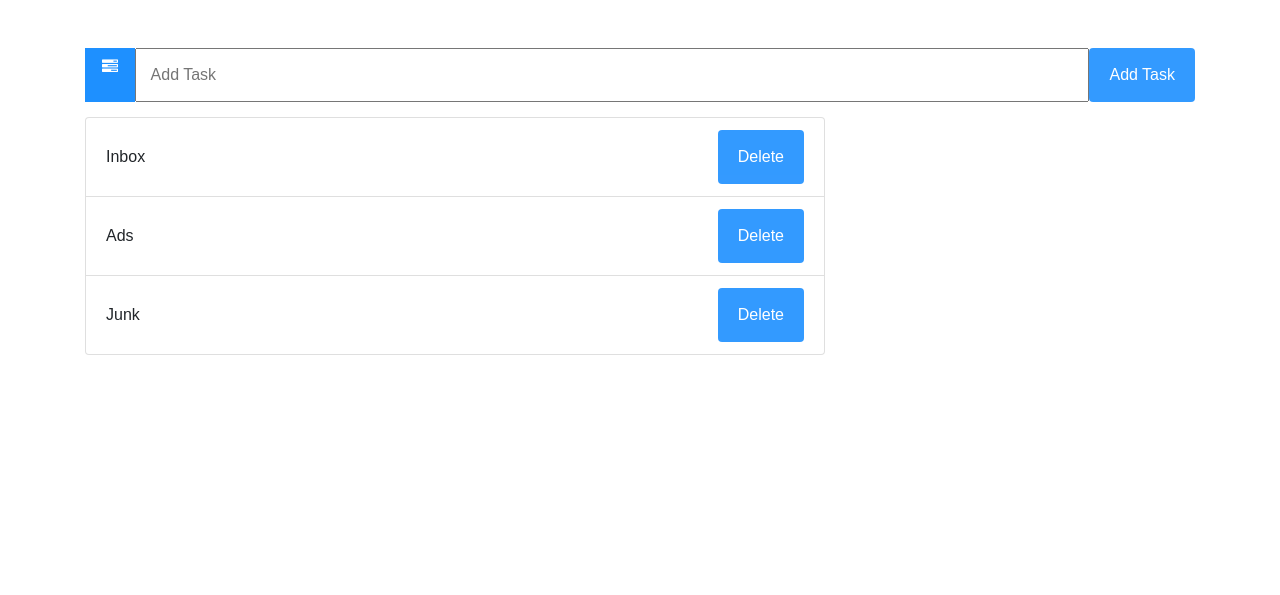
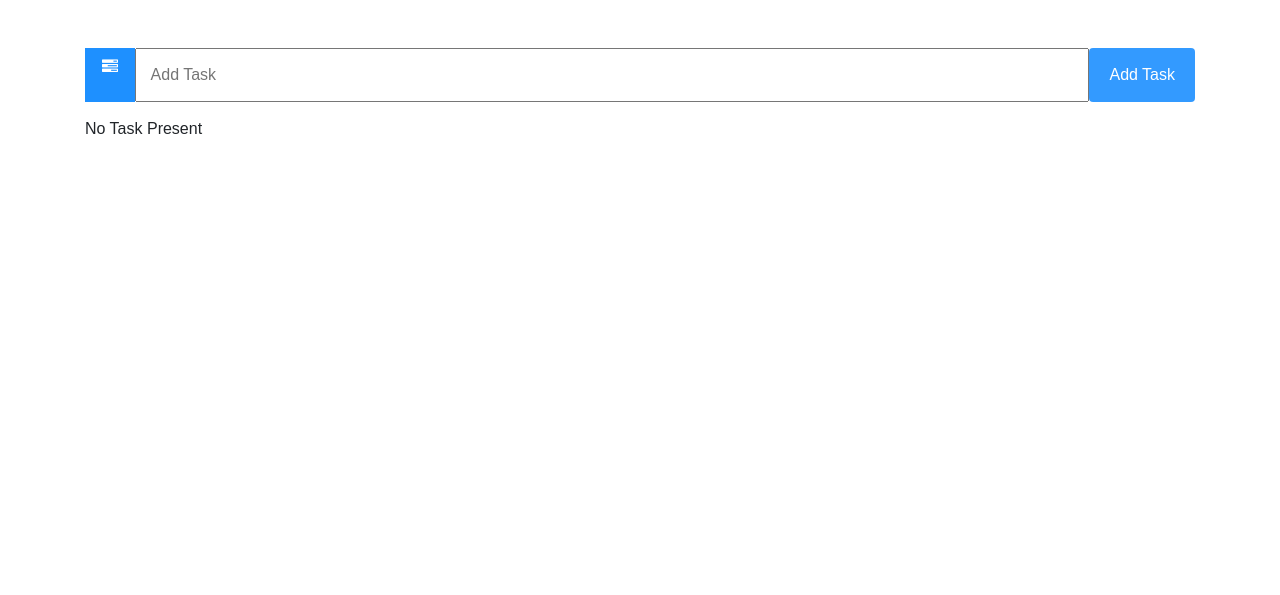
Before and after one commit to mohitgauniyal/travelassistant, a Django app: page /todo/ in a window 1280 px wide. Shown: the part 80-675 px from the top of the page. Run offline with Django 3.2, Linux system fonts and the light colour scheme; data that the repository does not hold is empty; some libraries are stand-ins or nearby versions.

Commit message:
Add Dynamic data in todo page

```diff
--- a/templates/todo/todo.html
+++ b/templates/todo/todo.html
@@ -1,7 +1,6 @@
 {% extends 'base.html' %}
 
 {% block content %}
-
 
 <section class="mx-auto m-5">
 
@@ -18,26 +17,22 @@
     </div>
 
     <div class="container ">
+        {% if tasks %}
+            {% for task in tasks %}
+
                 <ul class="list-group">
                     <li class="col-8 list-group-item d-flex justify-content-between align-items-center">
-                Inbox
-                <span>
-                    <button type="button" class="btn btn-warning">Delete</button>
-                </span>
-            </li>
-            <li class="col-8 list-group-item d-flex justify-content-between align-items-center">
-                Ads
-                <span>
-                    <button type="button" class="btn btn-warning">Delete</button>
-                </span>
-            </li>
-            <li class="col-8 list-group-item d-flex justify-content-between align-items-center">
-                Junk
+                        {{ task.description }}
                         <span>
                             <button type="button" class="btn btn-warning">Delete</button>
                         </span>
                     </li>
                 </ul>
+
+            {% endfor %}
+        {% else %}
+            <p>No Task Present</p>
+        {% endif %}
     </div>
 
 </section>
--- a/todo/views.py
+++ b/todo/views.py
@@ -1,4 +1,11 @@
 from django.shortcuts import render
+from .models import Task
+
 
 def todo(request):
-    return render(request, 'todo/todo.html')
+    tasks = Task.objects.all()
+
+    context = {
+        'tasks' : tasks
+    }
+    return render(request, 'todo/todo.html', context)
```
Lines whose indentation alone changed are shown as unchanged.
